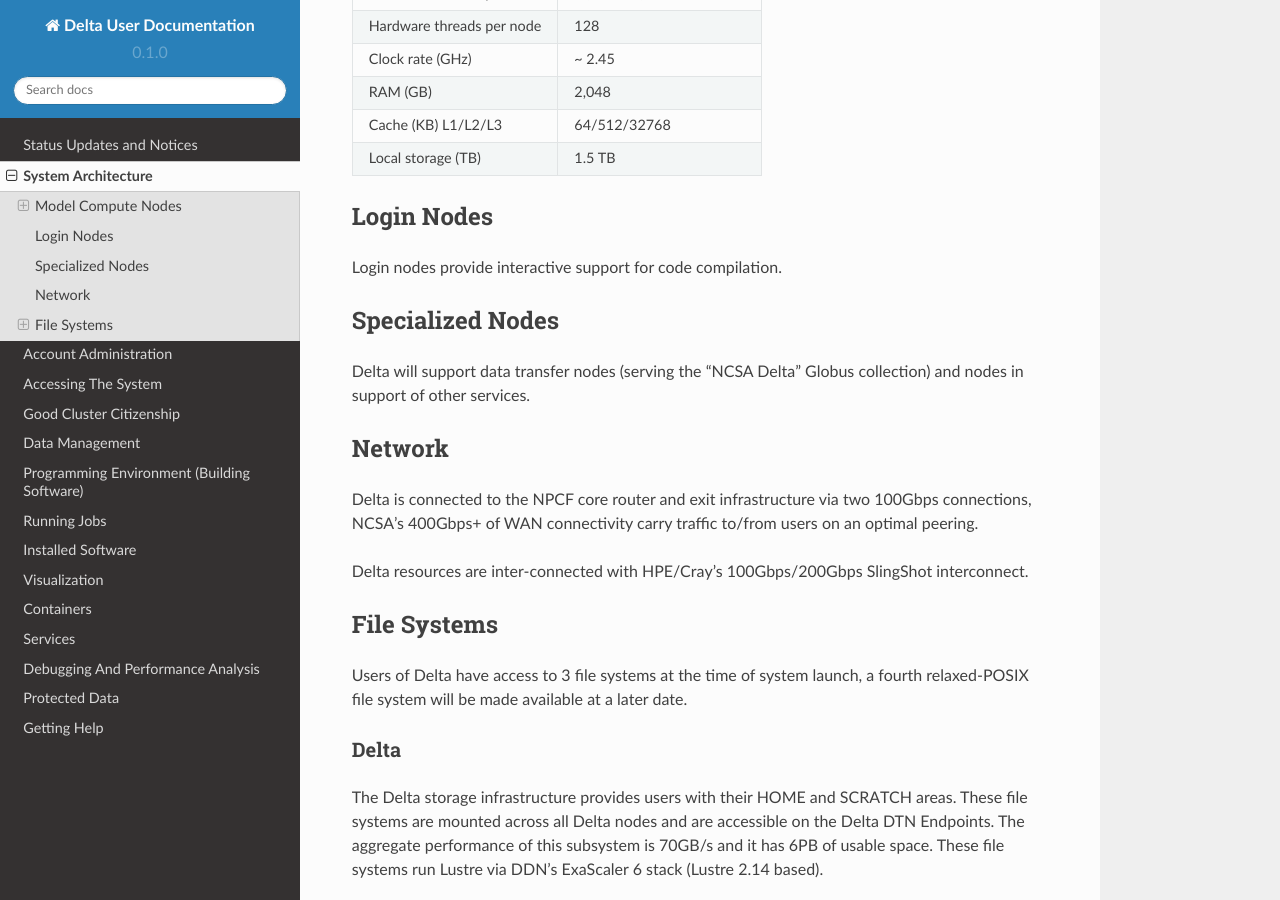
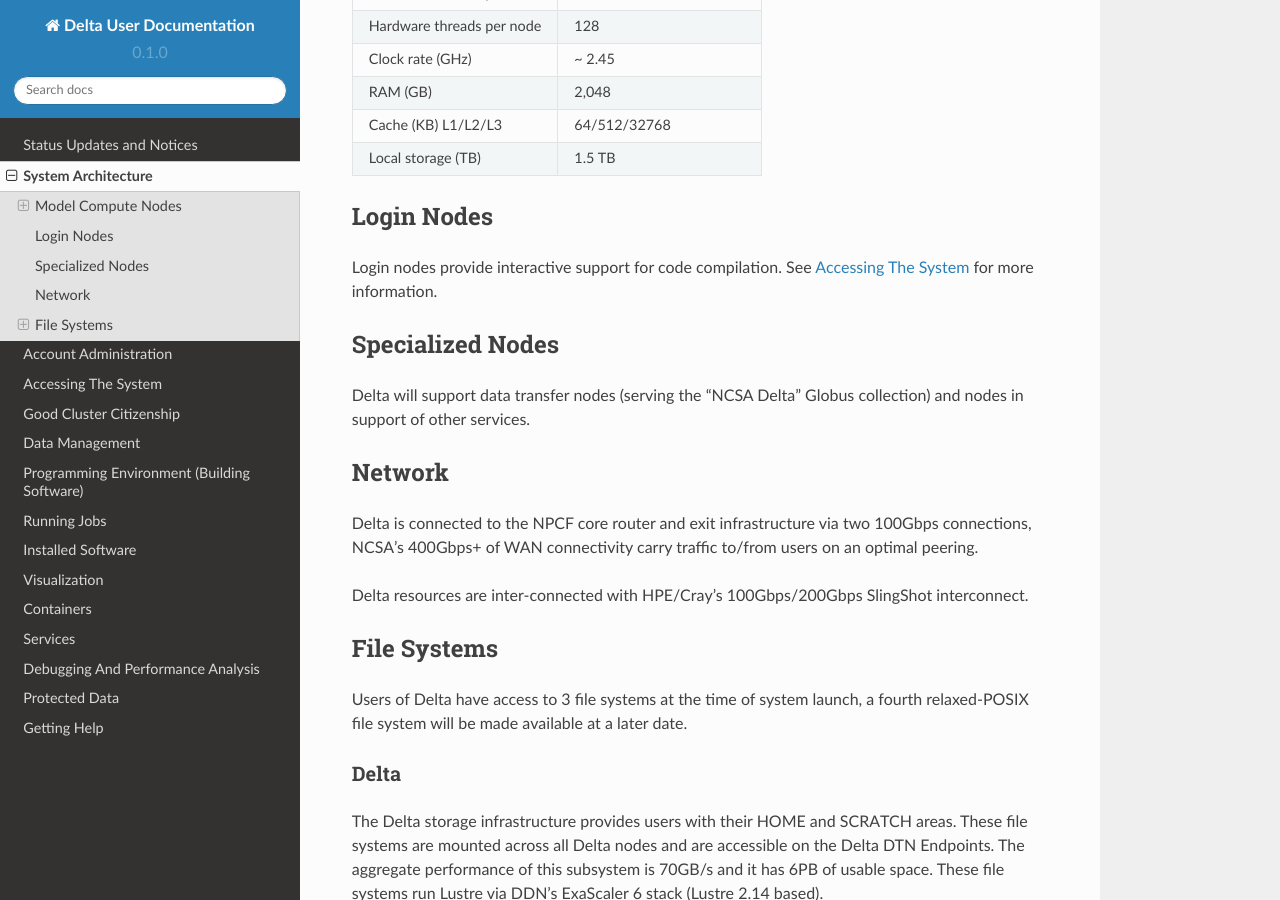
Before and after one commit to ncsa/Delta_doc, a Sphinx documentation site: the page built from docs/source/architecture.rst, in a window 1280 px wide and 900 px high, scrolled down 5916 px. Built offline with Sphinx 7.4.7 and the Read the Docs theme 2.0.0, drawn with Linux system fonts in a browser that asks for light colours; pages that are not in the unit, such as notebooks, are missing from menus.

Commit message:
Update architecture.rst added link to accessing the system
added link to accessing the system to the login nodes section

```diff
--- a/docs/source/architecture.rst
+++ b/docs/source/architecture.rst
@@ -295,7 +295,7 @@ $$$$$$$$$$$$$$$$$$$$$$$$$$$$$$$$$$$$$$$$$$$$$$$$$$$$$$$
 
 Login Nodes
 --------------
-Login nodes provide interactive support for code compilation.
+Login nodes provide interactive support for code compilation. See :ref:`access` for more information.
 
 Specialized Nodes
 ---------------------
```
